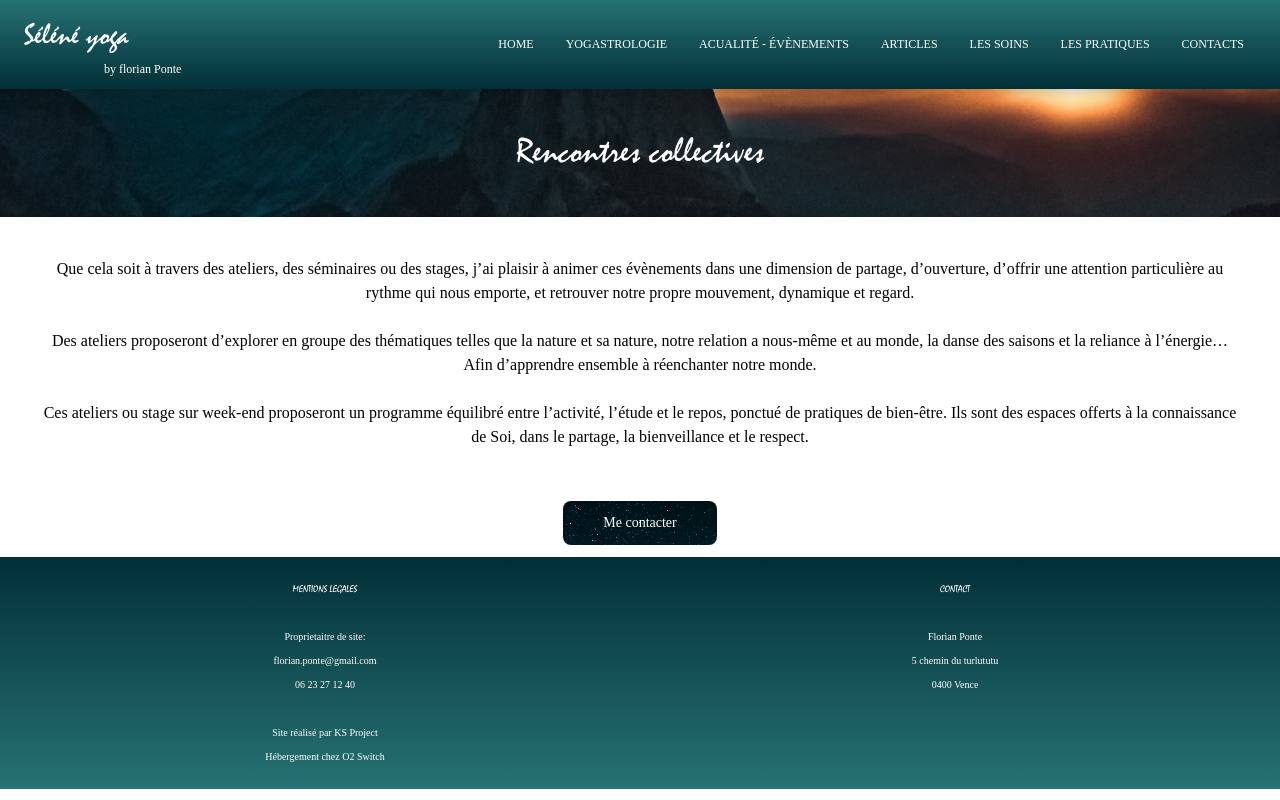
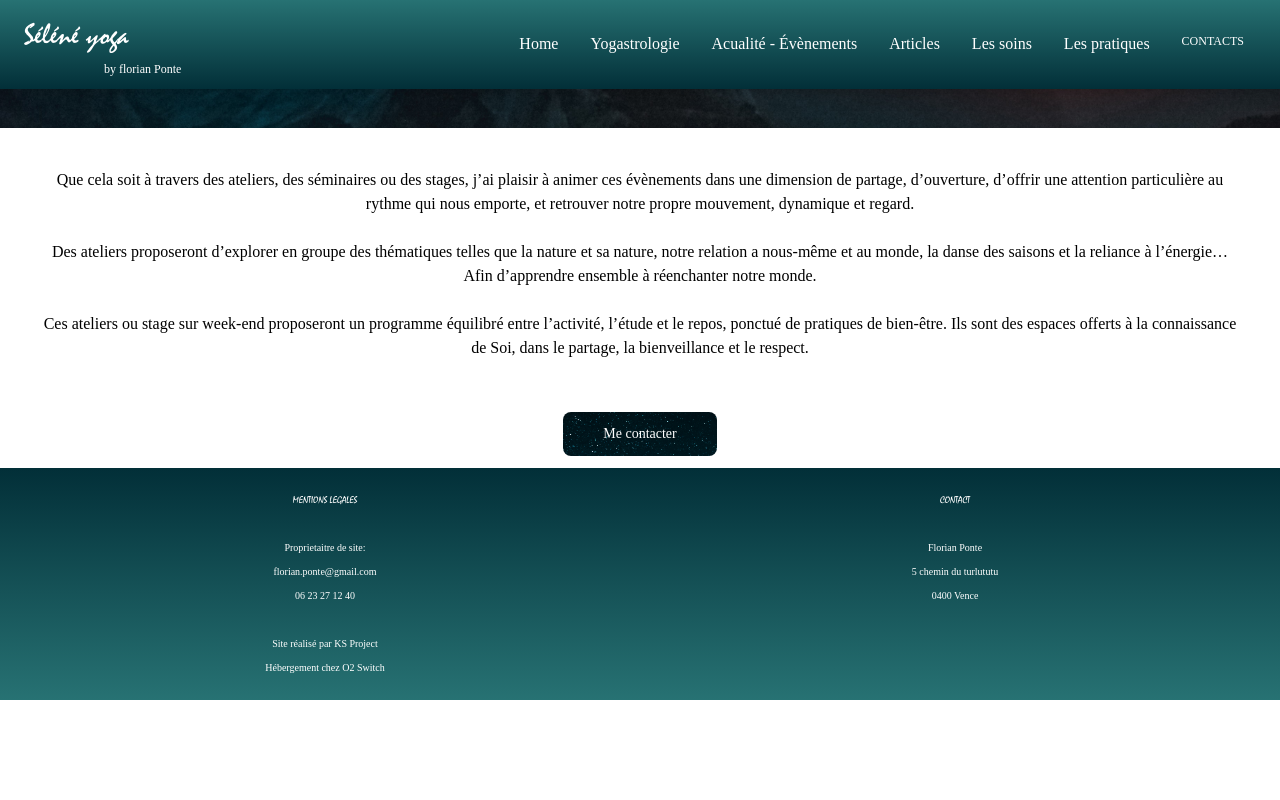
Before and after one commit to kev0629/selene-yoga, a Next.js app: page /Rencontres in a window 1280 px wide. Built offline with nearby package versions, Linux system fonts and the light colour scheme.

Commit message:
Update to big screen.

```diff
--- a/components/ActuComponent.tsx
+++ b/components/ActuComponent.tsx
@@ -9,7 +9,7 @@ type Props = {
 }
 const ActuComponent = (props: Props) => {
   return <>
-    <div className="flex flex-row justify-center content-center space-x-2 text-base my-4">
+    <div className="flex flex-row justify-left content-center space-x-2 text-base my-4">
       <div className="relative  w-32 h-24 rounded-xl overflow-hidden md:w-44 md:h-36">
         <div className='flex flex-col justify-center center-content mt-6'>
         </div>
--- a/components/Contact.tsx
+++ b/components/Contact.tsx
@@ -1,7 +1,6 @@
 import Circle from './Circle';
-import { useState } from "react"
 import {motion} from "framer-motion"
-import reverse_triangle from "../Images/reverse_triangle.svg"
+import clsx from 'clsx';
 
 type Props = {
     handleStory : boolean
@@ -13,17 +12,19 @@ type Props = {
 const Contact = (props: Props) => {
   return (
     <>
-    <div className="flex justify-center flex-col h-max md:h-[32rem] lg:h-[40rem]">
+    <div className="flex justify-center flex-col h-max md:h-[32rem] lg:h-[51rem]">
 
         <div className="flex justify-center mt-10">
 
-            <div className="bg-gradient-to-b relative text-black w-64 via-[#C0CCCE]/75 from-[#C0CCCE]/75 border pb-10 rounded-xl block text-center">
+            <div className={clsx("relative text-black bg-gradient-to-b  via-[#C0CCCE]/75 from-[#C0CCCE]/75 border pb-10 py-2 px-6 rounded-xl text-center",
+                                 " md:px-12",
+                                 "lg:px-24 ")}>
                 {/* <div className="absolute bottom-24 z-10 left-[-120px]">
                         <Circle/>
                 </div> */}
-                <div className="text-xl">Florian Ponte</div>
-                <div className="text-lg">florian.ponte@gmail.com</div>
-                <div className="text-lg">06.23.27.12.40</div>
+                <div className="text-xl md:text-2xl lg:text-5xl">Florian Ponte</div>
+                <div className="text-lg md:text-xl lg:text-3xl">florian.ponte@gmail.com</div>
+                <div className="text-lg md:text-xl lg:text-3xl">06.23.27.12.40</div>
             </div>
         </div>
         <div className="flex justify-center m-10">
--- a/components/Navbar.tsx
+++ b/components/Navbar.tsx
@@ -1,12 +1,12 @@
-import {useState, useRef, useEffect, MutableRefObject} from 'react'
+import {useState, useRef, useEffect} from 'react'
 import { useDimension } from '../hooks/useDimension'
 import Link from 'next/link'
 import {motion} from "framer-motion"
 
 
-type Props = {}
 
-const Navbar = ({}: Props) => {
+
+const Navbar = () => {
  const [navbarOpen, setNavbarOpen] = useState<boolean>(false);
  const burgerButton = useRef(null);
 
@@ -90,7 +90,7 @@ const Navbar = ({}: Props) => {
             <ul className="flex flex-col md:flex-row list-none md:ml-auto">
                 <li className="nav-item">
                   <Link  href="/#home"
-                    className="px-3 py-2 flex items-center text-xs uppercase  leading-snug text-white hover:opacity-75"
+                    className="px-3 py-2 flex items-center  leading-snug text-white hover:opacity-75"
                     onClick={handleNavbar}
                   >
                     <span className="ml-2">Home</span>
@@ -98,7 +98,7 @@ const Navbar = ({}: Props) => {
                 </li>
                 <li className="nav-item">
                   <Link  href="/#yogastro"
-                    className="px-3 py-2 flex items-center text-xs uppercase  leading-snug text-white hover:opacity-75"
+                    className="px-3 py-2 flex items-center leading-snug text-white hover:opacity-75"
                     onClick={handleNavbar}
 
                   >
@@ -107,7 +107,7 @@ const Navbar = ({}: Props) => {
                 </li>
                 <li className="nav-item">
                   <Link  href="/#actu"
-                    className="px-3 py-2 flex items-center text-xs uppercase  leading-snug text-white hover:opacity-75"
+                    className="px-3 py-2 flex items-center leading-snug text-white hover:opacity-75"
                     onClick={handleNavbar}
                   >
                     <span className="ml-2">Acualité - Évènements</span>
@@ -115,7 +115,7 @@ const Navbar = ({}: Props) => {
                 </li>
                 <li className="nav-item">
                   <Link  href="/#news"
-                    className="px-3 py-2 flex items-center text-xs uppercase  leading-snug text-white hover:opacity-75"
+                    className="px-3 py-2 flex items-center leading-snug text-white hover:opacity-75"
                     onClick={handleNavbar}
                   >
                     <span className="ml-2">Articles</span>
@@ -123,7 +123,7 @@ const Navbar = ({}: Props) => {
                 </li>
                 <li className="nav-item">
                   <Link  href="/#health"
-                    className="px-3 py-2 flex items-center text-xs uppercase  leading-snug text-white hover:opacity-75"
+                    className="px-3 py-2 flex items-center leading-snug text-white hover:opacity-75"
                     onClick={handleNavbar}
                   >
                     <span className="ml-2">Les soins</span>
@@ -131,7 +131,7 @@ const Navbar = ({}: Props) => {
                 </li>
                 <li className="nav-item">
                   <Link  href="/#practices"
-                    className="px-3 py-2 flex items-center text-xs uppercase  leading-snug text-white hover:opacity-75"
+                    className="px-3 py-2 flex items-center leading-snug text-white hover:opacity-75"
                     onClick={handleNavbar}
                   >
                     <span className="ml-2">Les pratiques</span>
@@ -149,7 +149,6 @@ const Navbar = ({}: Props) => {
           </motion.div>
         </div>
       </nav>
-      <div className='h-[88.75px]'></div>
     </>
   )
 }
--- a/components/News.tsx
+++ b/components/News.tsx
@@ -21,7 +21,7 @@ const Card = ({img, title, subTitle}:CardProps) => {
   return(
     <div className="max-w-sm bg-white drop-shadow-lg w-56 m-2">
       <div className="flex justify-center relative">
-        <Image className="w-56 h-32" src={img} alt="" height={120} placeholder={'blur'} />
+        <Image className="w-56 h-32 object-cover object-center" src={img} alt="" height={120} placeholder={'blur'} />
       </div>
       <div className=" flex flex-col px-5 pt-5">
           <h5 className="mb-2 text-2xl text-center text-black">{title}</h5>
--- a/components/Practices.tsx
+++ b/components/Practices.tsx
@@ -19,6 +19,7 @@ const Practices = (props: Props) => {
   const [percent, setPercent] = useState(100)
   const [center, setCenter] = useState(false)
   const [fullScreen, setFullScreen] = useState(false)
+  const [arrowBool , setArrowBool] = useState(true)
 
   const windowsWidth = useDimension()
  useEffect(() => {
@@ -26,22 +27,26 @@ const Practices = (props: Props) => {
     setCenter(true)
     setPercent(25)
     setFullScreen(true)
+    setArrowBool(false)
    }
    if (windowsWidth>=1024 && windowsWidth<=1280){
     setCenter(true)
     setPercent(33)
     setFullScreen(false)
+    setArrowBool(true)
    }
    if (windowsWidth>=768 && windowsWidth<1024){
     setCenter(true)
     setPercent(45)
     setFullScreen(false)
+    setArrowBool(true)
    }
    else if (windowsWidth<768)
    {
     setCenter(false)
     setPercent(90)
     setFullScreen(false)
+    setArrowBool(true)
    }
 
 
@@ -87,7 +92,7 @@ const Practices = (props: Props) => {
   ]
   return (
     <div className='my-10'>
-     <Carousel showStatus={false} emulateTouch={true} showIndicators={false} centerMode={center} centerSlidePercentage={percent} showThumbs={false}>
+     <Carousel showStatus={false} emulateTouch={true} showIndicators={false} showArrows={arrowBool} centerMode={center} centerSlidePercentage={percent} showThumbs={false}>
       {cardsContent.map((card,id) => <PracticeCard mainTitle={card.mainTitle} secondaryTitle={card.secondaryTitle} img={card.img} key={id} text={card.text}/>)}
     </Carousel>
     </div>
--- a/components/Section.tsx
+++ b/components/Section.tsx
@@ -27,7 +27,7 @@ const Section = (props: Props) => {
       <div className={clsx("border-b border-white mb-[0.1px]",
                           props.bg && `${props.bg}`
                           )}>
-        {props.title && <div className={`text-3xl pt-5 text-center mx-10 font-serif  ${props.textColor}`}>{props.title}</div>}
+        {props.title && <div className={`text-3xl pt-5 text-center mx-10 font-serif lg:text-5xl  ${props.textColor}`}>{props.title}</div>}
         <div className="flex justify-center">
         {props.title &&  <div className={`border-t-2 ${props.borderColor} w-20 h-1`}></div>}
         </div>
--- a/components/Soins.tsx
+++ b/components/Soins.tsx
@@ -17,10 +17,10 @@ type CardProps ={
 
 const CaresCard = (props:CardProps) => {
   return (
-    <motion.div whileHover={{ scale: 1.1 }} className="relative h-32 w-72 flex flex-col justify-center center-content rounded-xl overflow-hidden md:h-40 md:w-96  ">
+    <motion.div whileHover={{ scale: 1.1 }} className="relative h-32 w-72 lg:w-[32rem] lg:h-48 flex flex-col justify-center center-content rounded-xl overflow-hidden md:h-40 md:w-96  ">
       <div className='flex flex-col justify-center space-y-2 center-content'>
         <div>
-          <p className=' relative z-[1] text-white bold text-base'>{props.title}</p>
+          <p className=' relative z-[1] text-white bold text-base md:text-xl lg:text-2xl'>{props.title}</p>
         </div>
         <div>
           <Link href={props.href}>
--- a/components/yogastro.tsx
+++ b/components/yogastro.tsx
@@ -4,7 +4,7 @@ import Link from "next/link"
 const Yogastro = () =>{
     return(
         <div className="flex flex-col justify-center items-center">
-            <div className="text-white text-3xl m-5">YOGASTROLOGIE</div>
+            <div className="text-white text-3xl m-5 md:text-5xl lg:text-8xl">YOGASTROLOGIE</div>
             <div>
                 <Link href="/Yogastrologie">
                     <StarButton title='En savoir plus' className=" border border-white px-11 py-2"/>
--- a/pages/index.tsx
+++ b/pages/index.tsx
@@ -3,7 +3,8 @@ import Image from 'next/image'
 import {useState} from 'react'
 
 import sunshide_mountain from '../Images/hill.svg'
-import moutain_lake from '../Images/mountain_lake.png'
+import moutain_lake from '../Images/mountain_lake_.png'
+import cloudy_mountain from '../Images/cloudy_mountain.jpg'
 import flo_shadow from '../Images/flo_shadow_2.svg'
 import green_stars from '../Images/green_stars.png'
 
@@ -40,7 +41,7 @@ export default function Home() {
           Bienvenue et merci,
           Pour ce dialogue de lumière.
         </Modal>
-          <Section name='home' bgImg={moutain_lake} bgPosition='custom-object-position'>
+          <Section name='home' bgImg={cloudy_mountain} bgPosition='object-center'>
             <div className='p-5'>
               <Intro/>
             </div>
```
Also changed, not shown: Images/cloudy_mountain.jpg (added), Images/mountain_lake_.png (added).
